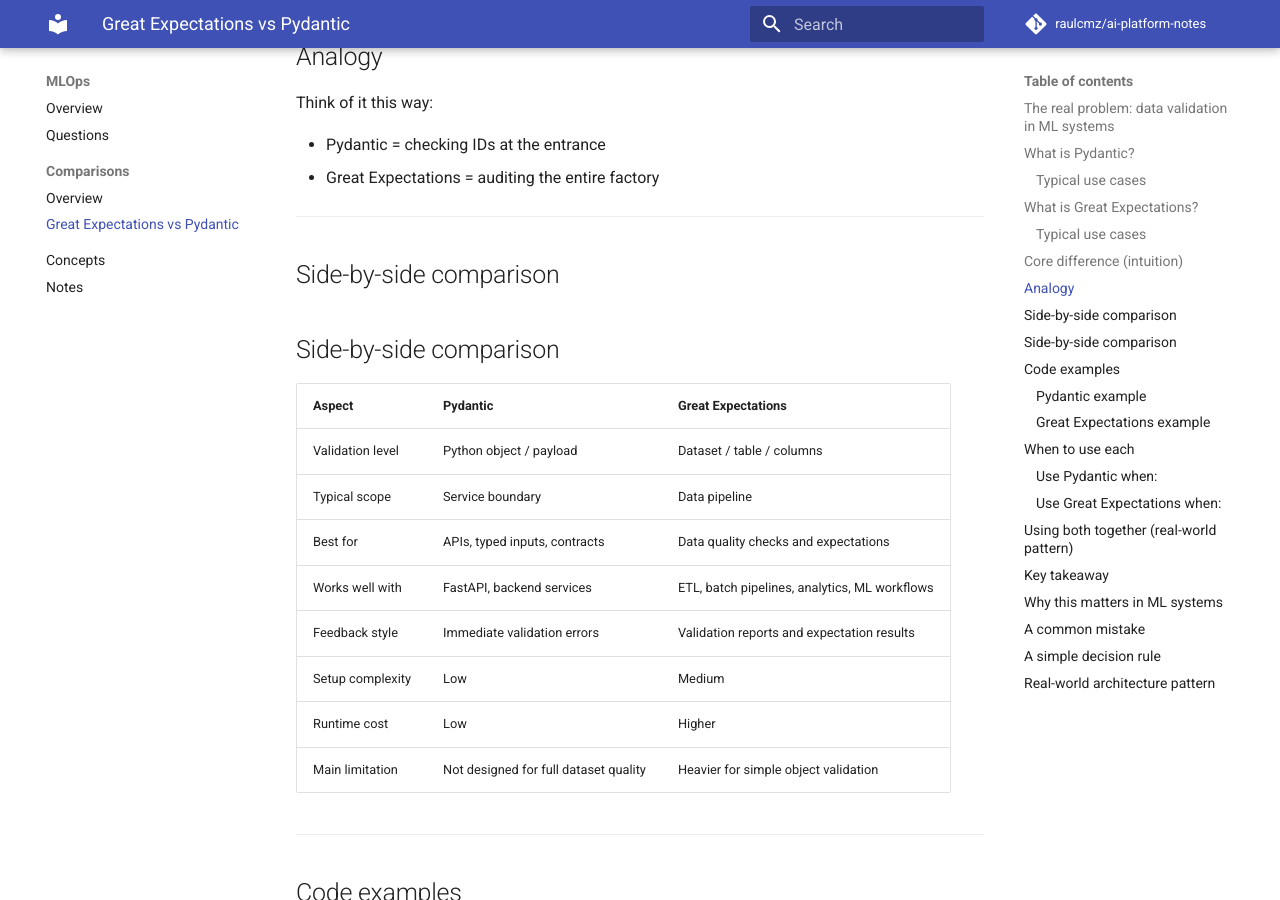
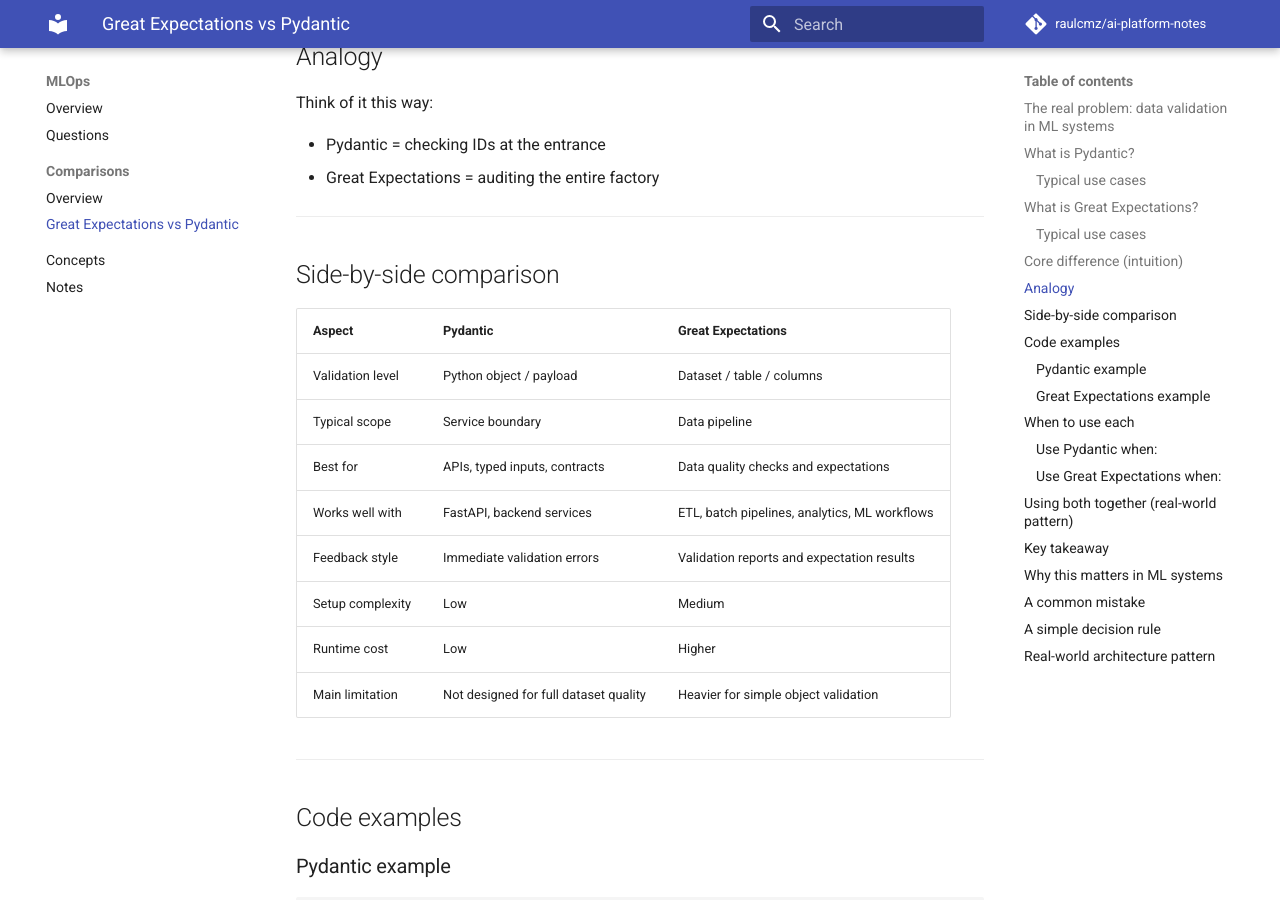
Before and after one commit to raulcmz/ai-platform-notes, an MkDocs documentation site: the page built from docs/mlops/comparisons/great-expectations-vs-pydantic.md, in a window 1280 px wide and 900 px high, scrolled down 1326 px. Built offline with MkDocs 1.6.1 and Material for MkDocs 9.7.7, drawn with Linux system fonts in a browser that asks for light colours; comment, search, counter and statistics services are not loaded.

Commit message:
Improve Great Expectations vs Pydantic comparison

```diff
--- a/docs/mlops/comparisons/great-expectations-vs-pydantic.md
+++ b/docs/mlops/comparisons/great-expectations-vs-pydantic.md
@@ -54,7 +54,6 @@ Think of it this way:
 
 ## Side-by-side comparison
 
-## Side-by-side comparison
 
 | Aspect | Pydantic | Great Expectations |
 |---|---|---|
```
